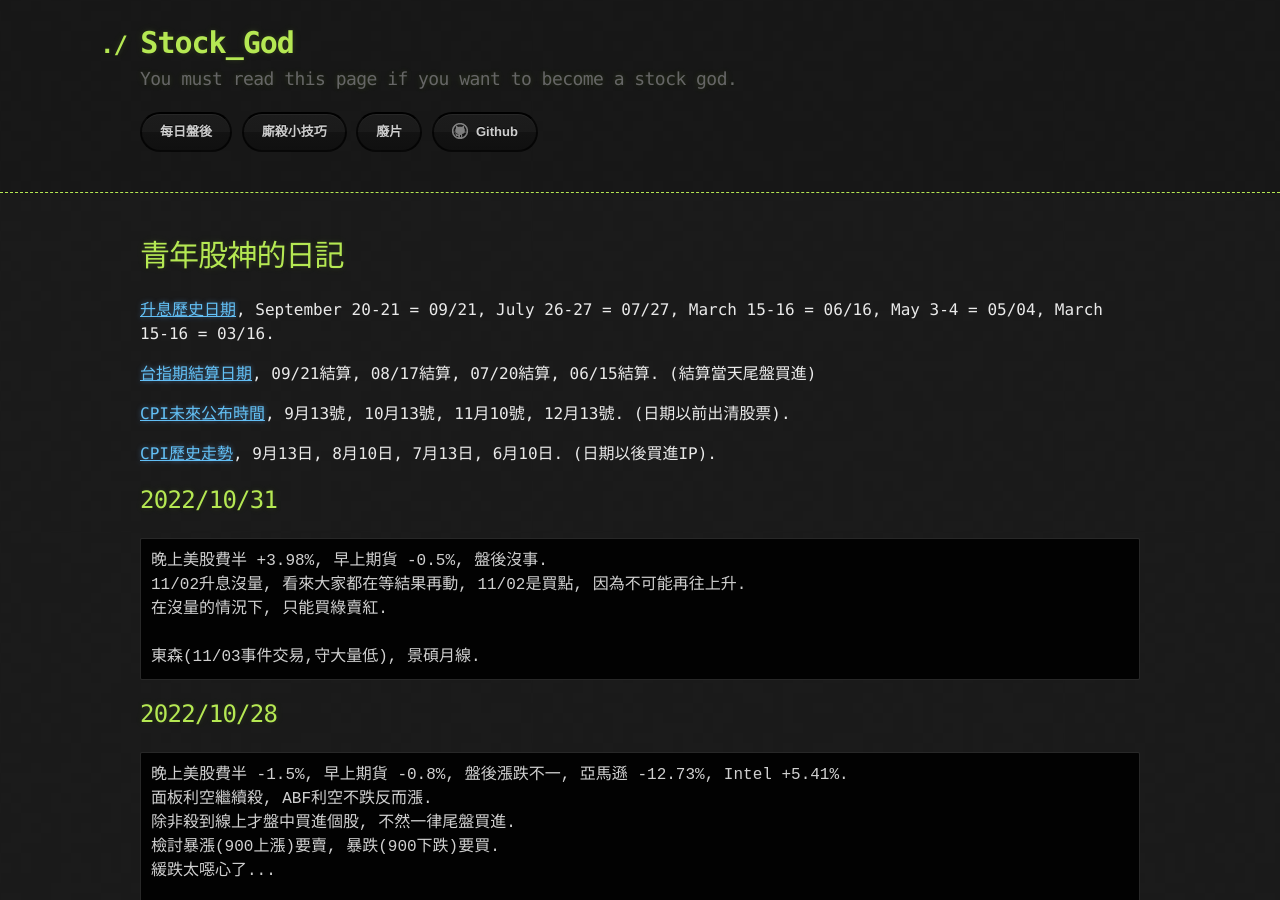
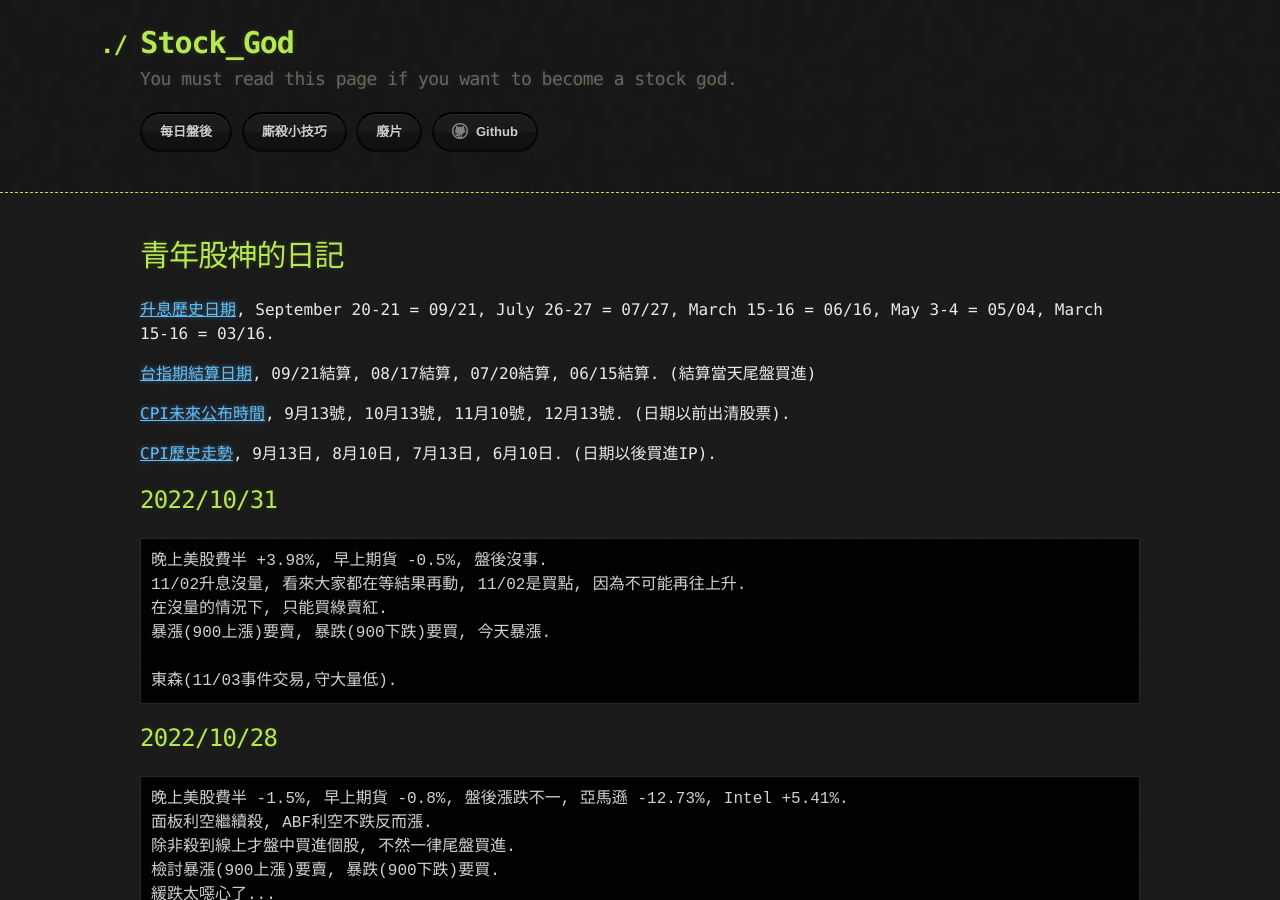
Before and after one commit to lepg5487/Stock_God, a Jekyll site: the page built from index.md, in a window 1280 px wide and 900 px high. Built offline with Jekyll 4.4.1, drawn with Linux system fonts in a browser that asks for light colours; our own code applies the rules of GitHub Pages for plain Markdown files.

Commit message:
Update index.md

````diff
--- a/index.md
+++ b/index.md
@@ -17,8 +17,9 @@ layout: testlayouts
 晚上美股費半 +3.98%, 早上期貨 -0.5%, 盤後沒事.
 11/02升息沒量, 看來大家都在等結果再動, 11/02是買點, 因為不可能再往上升.
 在沒量的情況下, 只能買綠賣紅.
-
-東森(11/03事件交易,守大量低), 景碩月線.
+暴漲(900上漲)要賣, 暴跌(900下跌)要買, 今天暴漲.
+
+東森(11/03事件交易,守大量低).
 ```
 
 ## 2022/10/28
````
